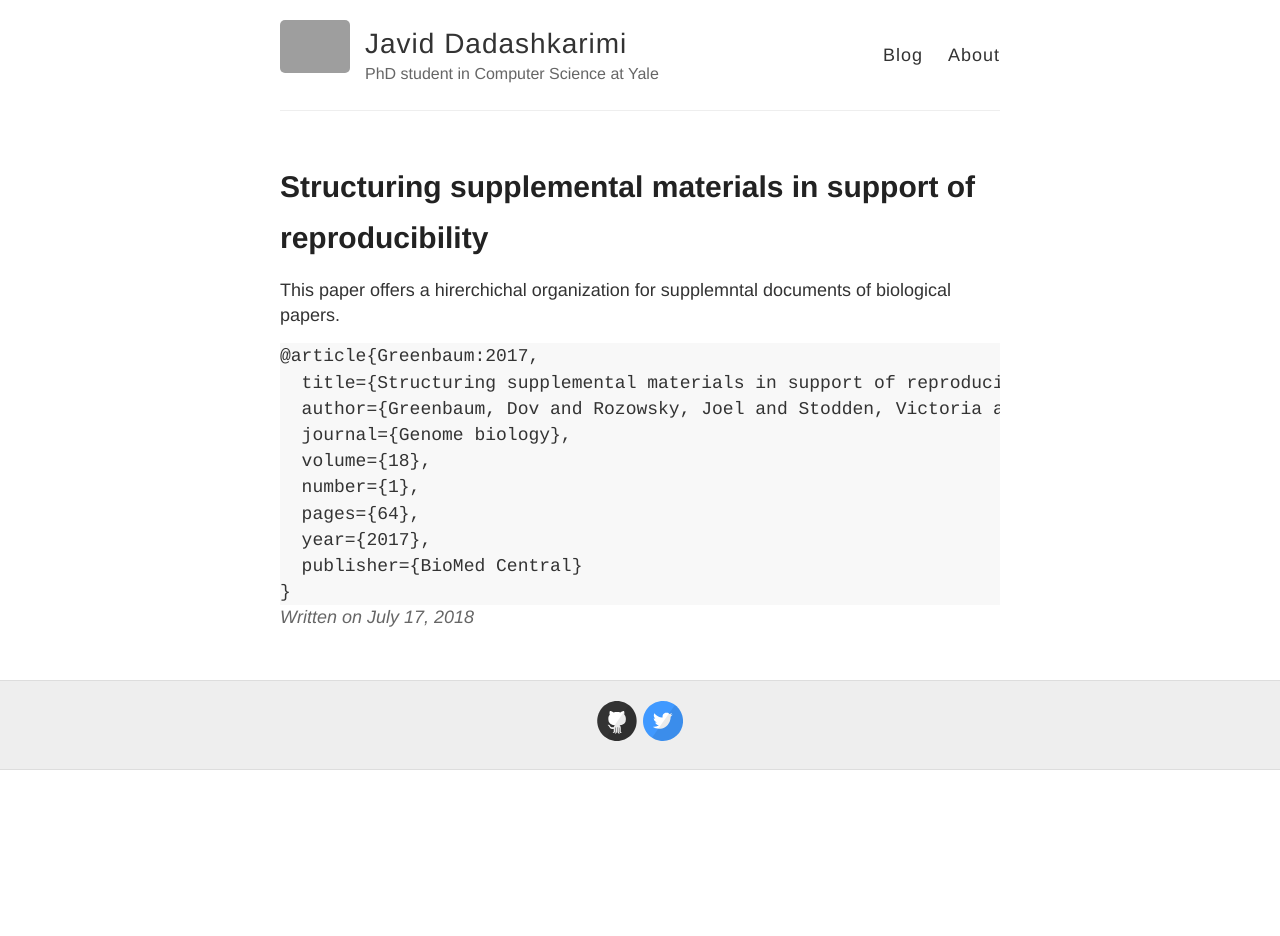
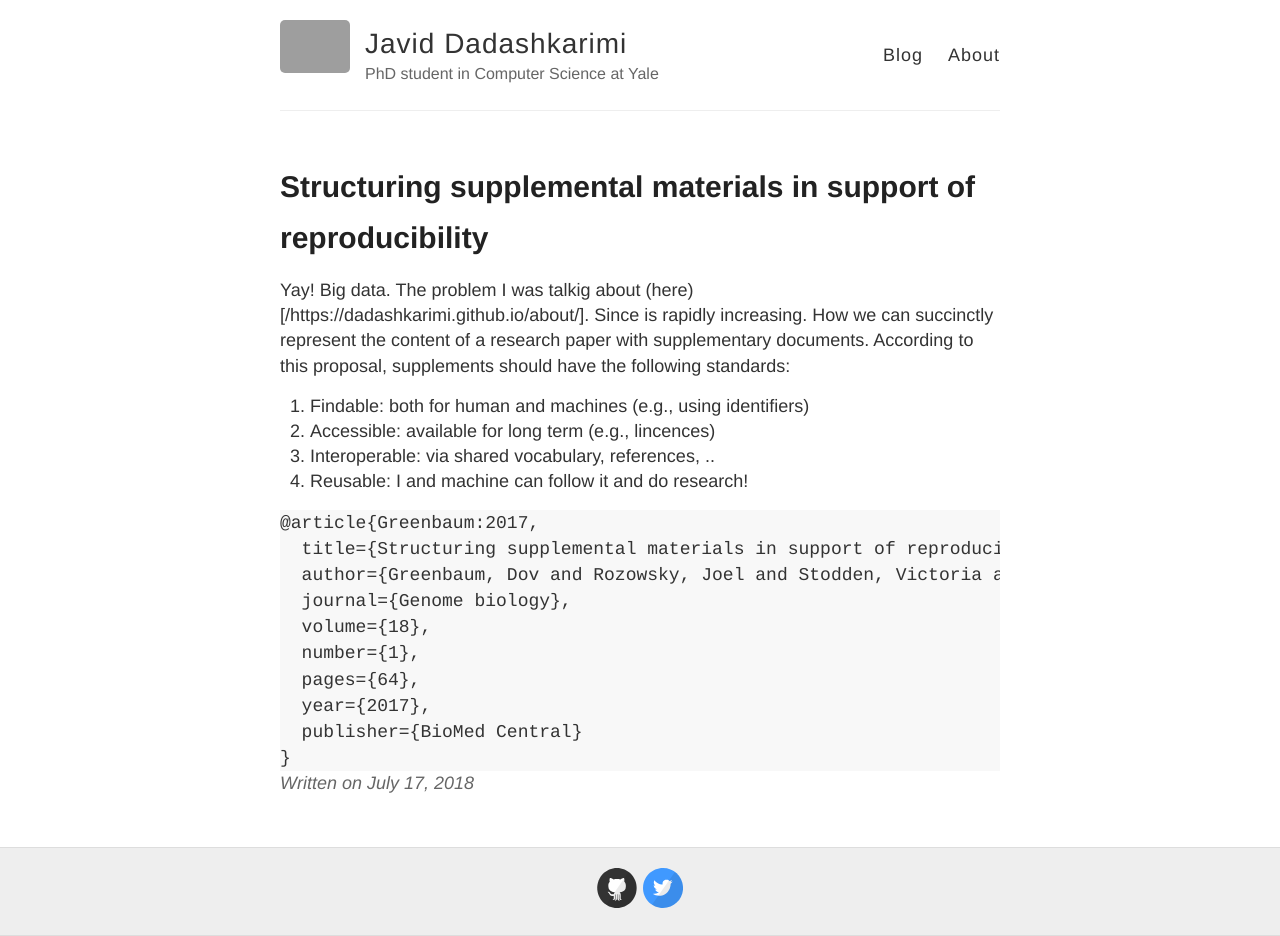
Before and after one commit to jsdelivrbot/dadashkarimi.github.io, a Jekyll site: the page built from _posts/2018-7-17-structuring-supplemental-materials-in-support-of-reproducibility.md, in a window 1280 px wide. Built offline with Jekyll 4.4.1, drawn with Linux system fonts in a browser that asks for light colours; before the commit the page ends 900 px from its top, so only the background shows below that; grey boxes are pictures that could not be loaded.

Commit message:
Update 2018-7-17-structuring-supplemental-materials-in-support-of-reproducibility.md

````diff
--- a/_posts/2018-7-17-structuring-supplemental-materials-in-support-of-reproducibility.md
+++ b/_posts/2018-7-17-structuring-supplemental-materials-in-support-of-reproducibility.md
@@ -2,7 +2,13 @@
 layout: post
 title: Structuring supplemental materials in support of reproducibility
 ---
-This paper offers a hirerchichal organization for supplemntal documents of biological papers.
+Yay! Big data. The problem I was talkig about (here)[/https://dadashkarimi.github.io/about/]. Since is rapidly increasing. How we can succinctly represent the content of a research paper with supplementary documents. According to this proposal, supplements should have the following standards:
+1. Findable: both for human and machines (e.g., using identifiers)
+2. Accessible: available for long term (e.g., lincences)
+3. Interoperable: via shared vocabulary, references, ..
+4. Reusable: I and machine can follow it and do research!
+
+
 
 ```
 @article{Greenbaum:2017,
````
